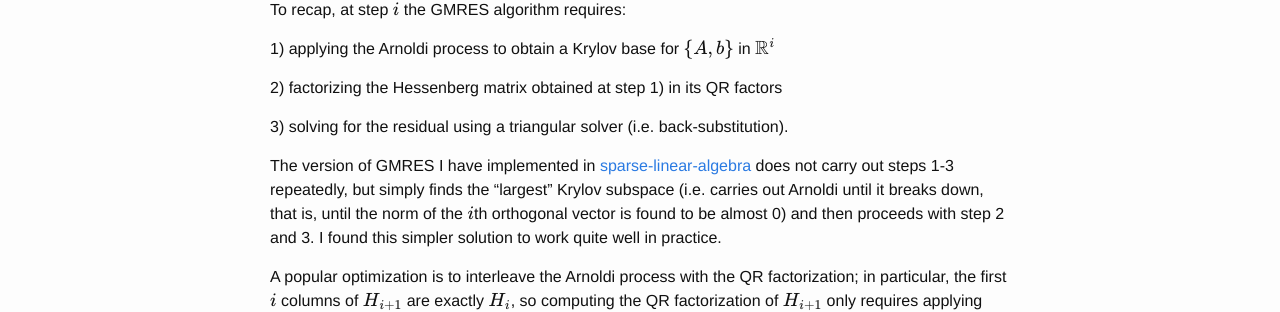
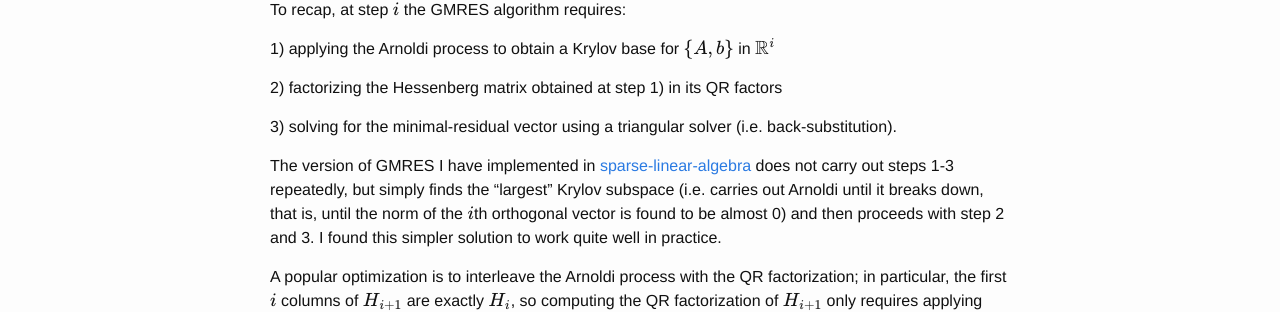
Before and after one commit to ocramz/ocramz.github.io, a Jekyll site: the page built from _posts/2017-02-06-gmres.markdown, in a window 1280 px wide. Shown: the part 1410-1722 px from the top of the page. Built offline with Jekyll 4.4.1, drawn with Linux system fonts in a browser that asks for light colours; formulas are drawn with MathJax 3.

Commit message:
blog update

```diff
--- a/_posts/2017-02-06-gmres.markdown
+++ b/_posts/2017-02-06-gmres.markdown
@@ -56,7 +56,7 @@ To recap, at step $$i$$ the GMRES algorithm requires:
 
 2) factorizing the Hessenberg matrix obtained at step 1) in its QR factors
 
-3) solving for the residual using a triangular solver (i.e. back-substitution).
+3) solving for the minimal-residual vector using a triangular solver (i.e. back-substitution).
 
 The version of GMRES I have implemented in [sparse-linear-algebra](https://hackage.haskell.org/package/sparse-linear-algebra) does not carry out steps 1-3 repeatedly, but simply finds the "largest" Krylov subspace (i.e. carries out Arnoldi until it breaks down, that is, until the norm of the $$i$$th orthogonal vector is found to be almost 0) and then proceeds with step 2 and 3. I found this simpler solution to work quite well in practice.
 
```
Also changed, not shown: 2 other files.
